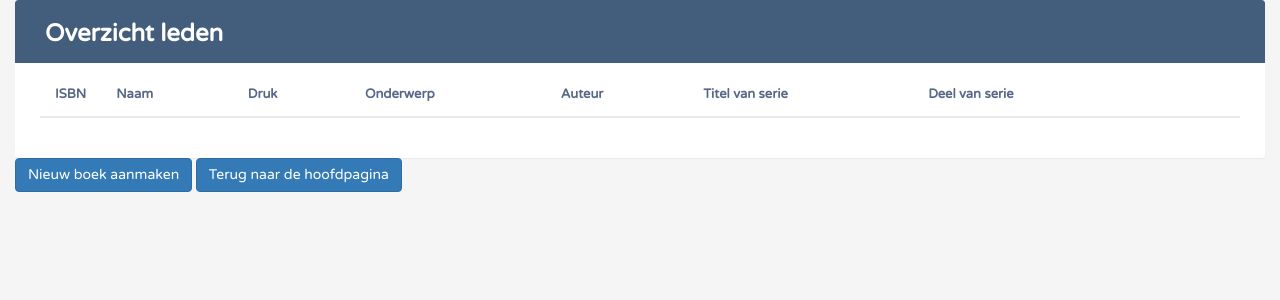
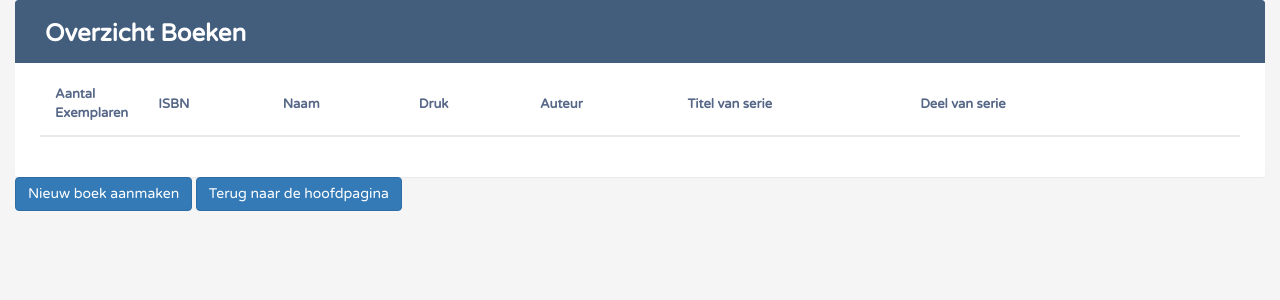
Before and after one commit to Rugtert/1.4progtest, a PHP site: page /boeken.php in a window 1280 px wide. Shown: the top 300 px of the page. Run offline with PHP 8.4, Linux system fonts and the light colour scheme; data that the repository does not hold is empty.

Commit message:
Begin aan boeken

```diff
--- a/Templates/Header.php
+++ b/Templates/Header.php
@@ -28,6 +28,11 @@
 		overflow-x: scroll;
 		max-height: 850px;
     }
+	.table-wrapper {
+        background: #fff;
+        padding: 20px 25px;
+        margin: 30px 0;
+	}
 	.table-title {
 		padding-bottom: 15px;
 		background: #435d7d;
--- a/boeken.php
+++ b/boeken.php
@@ -1,28 +1,28 @@
 <?php include "./templates/header.php"; ?>
 <?php
 	require "./functies/common.php";
-	$result = sqlquery('SELECT boek.ISBN, Boek.Titel, Druk, onderwerp.naam as "Onderwerp", Seriedeelnr, auteur.voornaam, auteur.achternaam, serie.titel as "titel van serie" FROM boek
-                JOIN auteur on boek.Auteur_nr = auteur.Auteur_nr
-                left JOIN serie on boek.Serie_nr = serie.Serie_nr
-                JOIN boek_onderwerp on boek.isbn = boek_onderwerp.ISBN
-                JOIN onderwerp on boek_onderwerp.NUR_CODE = onderwerp.NUR_Code');
+	$result = sqlquery('SELECT count(exemplaar.Boek_nr) AS "aantal exemplaren", boek.ISBN, Boek.Titel, Druk, Seriedeelnr, auteur.voornaam, auteur.achternaam, serie.titel as "titel van serie" FROM boek
+							LEFT JOIN auteur on boek.Auteur_nr = auteur.Auteur_nr
+							left JOIN serie on boek.Serie_nr = serie.Serie_nr
+							LEFT JOIN exemplaar on boek.ISBN = exemplaar.ISBN
+							GROUP BY Boek.ISBN');
 ?>
 <div class="container-fluid">
     <div class="table-responsive">
         <div class="table-title">
             <div class="row">
                 <div class="col-sm-6">
-					<h2><b>Overzicht leden</b></h2>
+					<h2><b>Overzicht Boeken</b></h2>
 				</div>
             </div>
         </div>
         <table class="table table-striped table-hover">
             <thead>
                 <tr>
+                    <th>Aantal Exemplaren</th>
                     <th>ISBN</th>
-                    <th>Naam</th>
-					<th>Druk</th>
-                    <th>Onderwerp</th>
+					<th>Naam</th>
+                    <th>Druk</th>
                     <th>Auteur</th>
 					<th>Titel van serie</th>
 					<th>Deel van serie</th>
@@ -35,10 +35,10 @@
 				foreach ($result as $row) :
 			?>
 			<tr>
-				<td><?php echo $row["ISBN"];?></td>
-				<td><?php echo $row["Titel"]?></td>
-				<td><?php echo $row['Druk']?></td>
-				<td><?php echo $row["Onderwerp"]?></td>
+				<td><?php echo $row["aantal exemplaren"];?></td>
+				<td><?php echo $row["ISBN"]?></td>
+				<td><?php echo $row['Titel']?></td>
+				<td><?php echo $row["Druk"]?></td>
 				<td><?php echo $row["voornaam"] . " " . $row["achternaam"]?></td>
 				<td><?php echo $row["titel van serie"]?></td>
 				<td><?php echo $row["Seriedeelnr"]?></td>
--- a/functies/Common.php
+++ b/functies/Common.php
@@ -2,32 +2,29 @@
 <?php
     function sqlquery ($query){
         // Voert een sqlquery uit op de database
-        // Verbinding maken
-        /* activate reporting */
+
+        // Report mode instellen zodat er gebruik gemaakt kan worden van een try & catch
         mysqli_report(MYSQLI_REPORT_ERROR | MYSQLI_REPORT_STRICT);
+
+        // Variabelen voor de verbinding declareren
         $host = "localhost";
         $username = "root";
         $password = "";
         $dbname = "debieb";
 
         try {
+            // Verbinding maken
             $conn = mysqli_connect($host, $username, $password, $dbname);
-            $sql = $query;
-            $result = mysqli_query($conn, $sql);
+            // Query uitvoeren
+            $result = mysqli_query($conn, $query);
             return $result;
+            //verbinding sluiten
             mysqli_close($conn);
         }
+        //Foutmeldingen afvangen met een catch zodat deze gebruikt kan worden in de code die de functie aanroept.
         catch (mysqli_sql_exception $e) {
-            //echo $e;
-            if (mysqli_errno($conn) == "1451") { echo "er zijn nog afhankelijkheden.";}
-            echo mysqli_errno($conn);
+            return mysqli_errno($conn);
             die;
         }
-
-        /* Als de SQL query een foutmelding registreert stop dan met uitvoeren
-        if (mysqli_error($conn)) {
-            die("Er is iets fout gegaan bij het opvragen van de leden. Zie onderstaande foutmelding.<br>" . mysqli_error($conn));
-        }
-        // Resultaat teruggeven en verbinding sluiten*/
     }
 ?>
```
Also changed, not shown: Lid_Verwijderen.php (+1 -6 lines).
